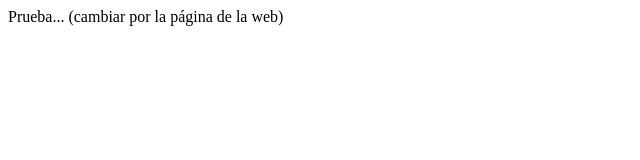
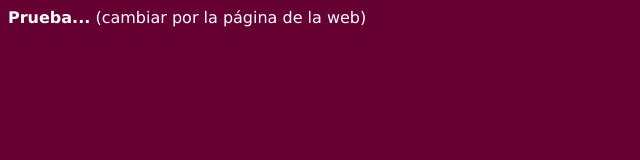
Before and after one commit to arauzo/interes, a plain HTML site: page index.html in a window 1280 px wide. Shown: the whole page, without its empty margins (0-640 px from the left). Drawn offline with Linux system fonts and the light colour scheme.

Commit message:
Cambios de prueba

```diff
--- a/index.html
+++ b/index.html
@@ -1,5 +1,14 @@
 <html>
+<style type="text/css">
+body,td,th {
+	font-family: "Lucida Grande", "Lucida Sans Unicode", "Lucida Sans", "DejaVu Sans", Verdana, sans-serif;
+	color: #FFF;
+}
+body {
+	background-color: #603;
+}
+</style>
 <body>
-<p> Prueba... (cambiar por la p&aacute;gina de la web)</p>
+<p> <strong>Prueba...</strong> (cambiar por la p&aacute;gina de la web)</p>
 </body>
 </html>
```
